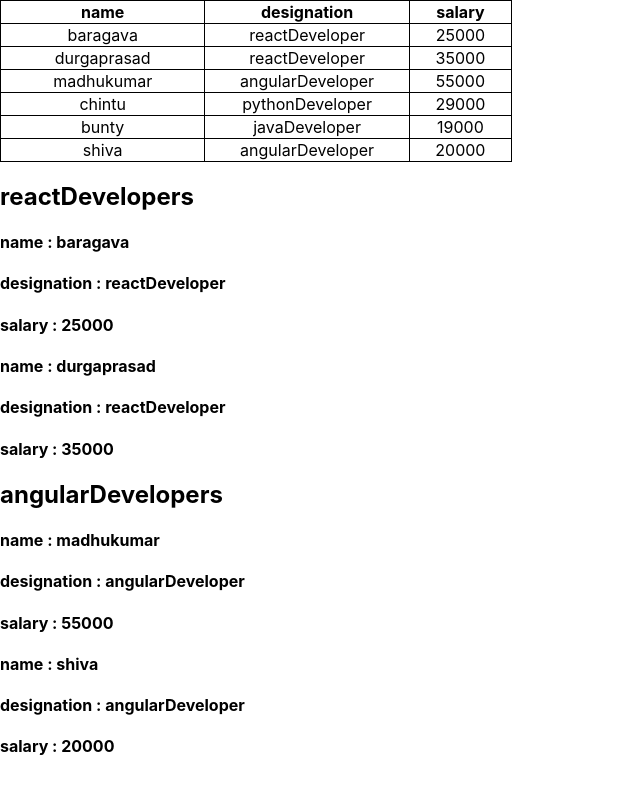
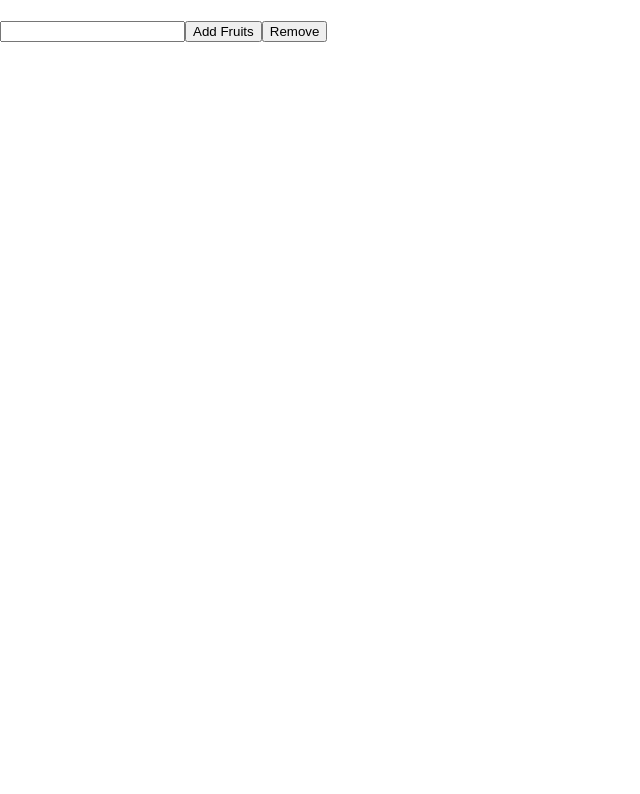
Before and after one commit to MadhuKumarPatel/React, a React (Create React App) app: page / in a window 1280 px wide. Shown: the top 794 px of the page, without its empty margins (0-640 px from the left). Built offline with nearby package versions, Linux system fonts and the light colour scheme.

Commit message:
state/setstate

```diff
--- a/src/App.js
+++ b/src/App.js
@@ -1,12 +1,10 @@
 import './App.css';
-import Empfilter from './functionalComponents/emp/empfilter';
-import Emptable from './functionalComponents/emp/emptable';
+import ArrayOfFruits from './classComponents/arrayfruits/fruits';
 
 function App() {
   return (
    <>
-    <Emptable/>
-   <Empfilter/>
+   <ArrayOfFruits/>
    </>
   );
 }
--- /dev/null
+++ b/src/classComponents/arrayfruits/fruits.js
@@ -0,0 +1,46 @@
+import { Component } from "react"
+
+
+class ArrayOfFruits extends Component{
+    state={
+        arr:[],
+        input:""
+    }
+    addValue=(e)=>{
+        this.setState({
+            input:e.target.value
+        })
+    }
+    addFruits=()=>{
+        let newArray=this.state.arr
+        newArray.push(this.state.input)
+        this.setState(
+            {
+               arr:newArray,
+               input:""
+            }
+        )
+    }
+    deleteFruits=()=>{
+        let newArray2=this.state.arr.slice();
+        newArray2.pop()
+        this.setState(
+            {
+               arr:newArray2,
+               input:""
+            }
+        )
+    }
+   render(){
+    return(
+        <>
+        <h2>{this.state.arr.join(" , ")}</h2>
+        <input type="text" value={this.state.input} onChange={this.addValue}></input>
+        <button onClick={this.addFruits}>Add Fruits</button>
+        <button onClick={this.deleteFruits}>Remove</button>
+
+        </>
+    )
+   }
+}
+export default ArrayOfFruits;
```
